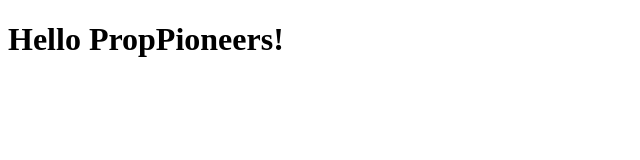
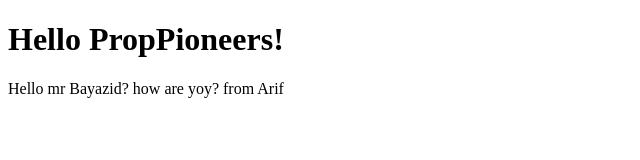
Before and after one commit to brcshakil1/practicing-team-project-1, a plain HTML site: page index.html in a window 1280 px wide. Shown: the whole page, without its empty margins (0-640 px from the left). Drawn offline with Linux system fonts and the light colour scheme.

Commit message:
greetings from arif

```diff
--- a/index.html
+++ b/index.html
@@ -7,5 +7,6 @@
   </head>
   <body>
     <h1>Hello PropPioneers!</h1>
+    <p>Hello mr Bayazid? how are yoy? from Arif</p>
   </body>
 </html>
```
